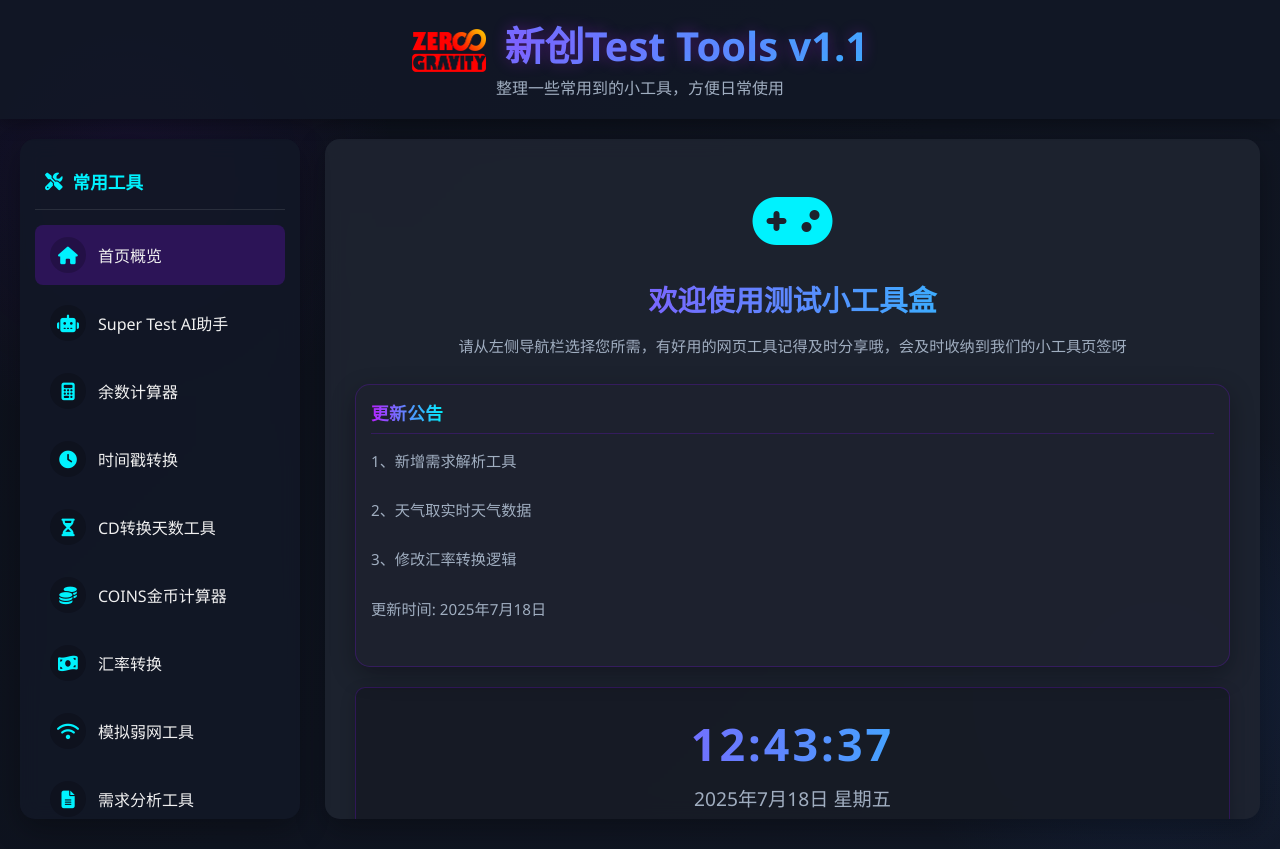
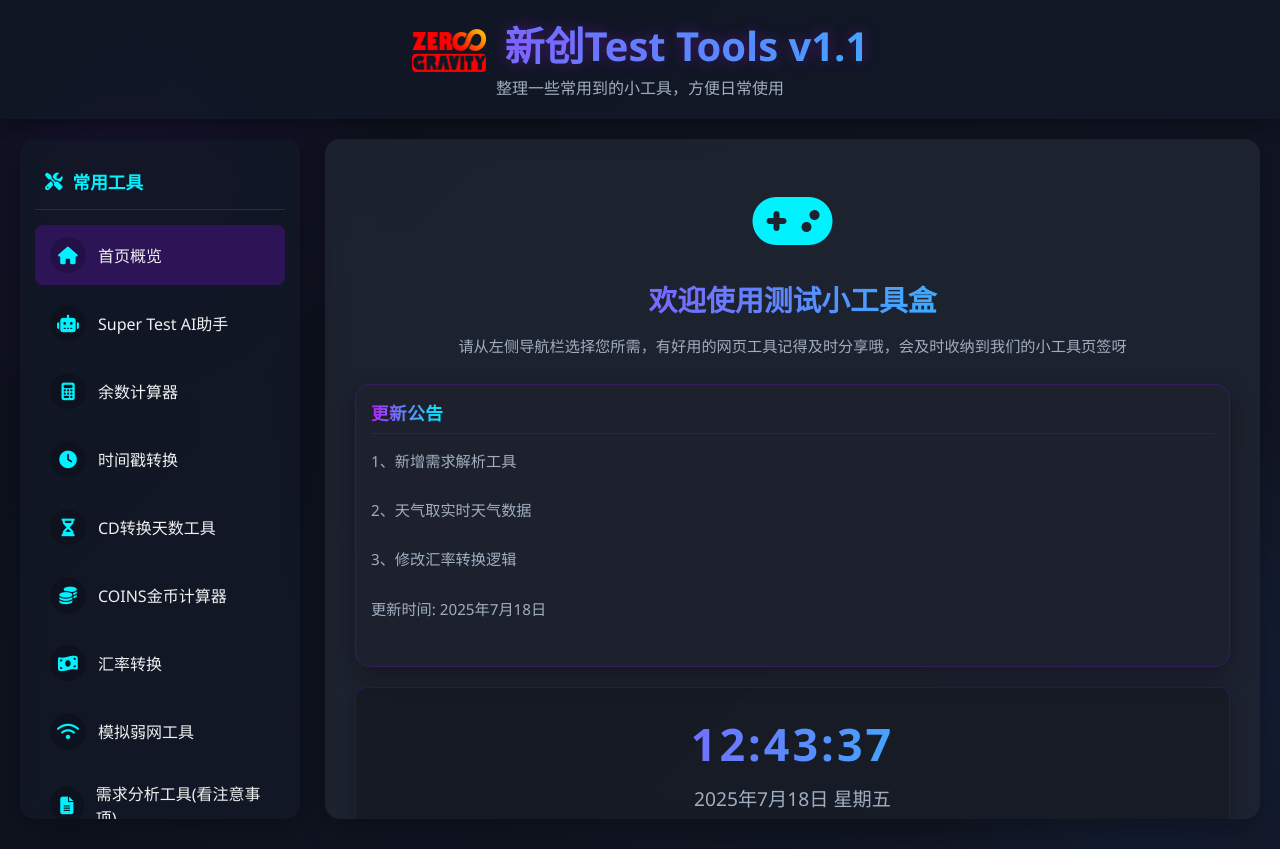
Before and after one commit to Xcyy1234/Web_Tools_Test, a plain HTML site: page index.html in a window 1280 px wide. Drawn offline with Linux system fonts and the light colour scheme; no server answers.

Commit message:
Add files via upload
update new file

```diff
--- a/index.html
+++ b/index.html
@@ -99,7 +99,7 @@
                     <div class="tool-nav-icon">
                         <i class="fas fa-file-alt"></i>
                     </div>
-                    <div class="tool-nav-title">需求分析工具</div>
+                    <div class="tool-nav-title">需求分析工具(看注意事项)</div>
                 </div>
             </div>
         </div>
@@ -876,7 +876,7 @@
                 <div class="tool-header-icon">
                     <i class="fas fa-file-alt"></i>
                 </div>
-                <div class="tool-header-title">需求分析工具</div>
+                <div class="tool-header-title">需求分析工具(使用的话需要在本地部署服务，后面优化)</div>
             </div>
 
             <div class="document-upload-area" id="drop-area">
```
